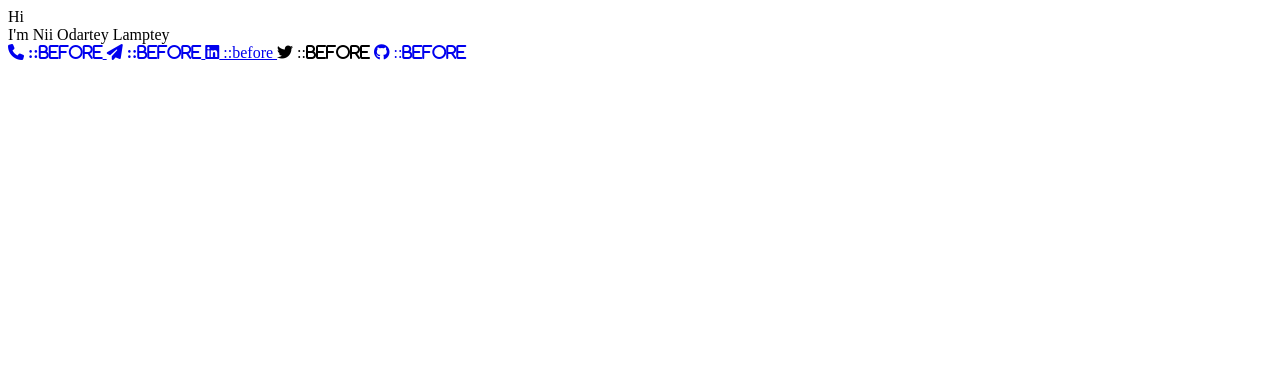
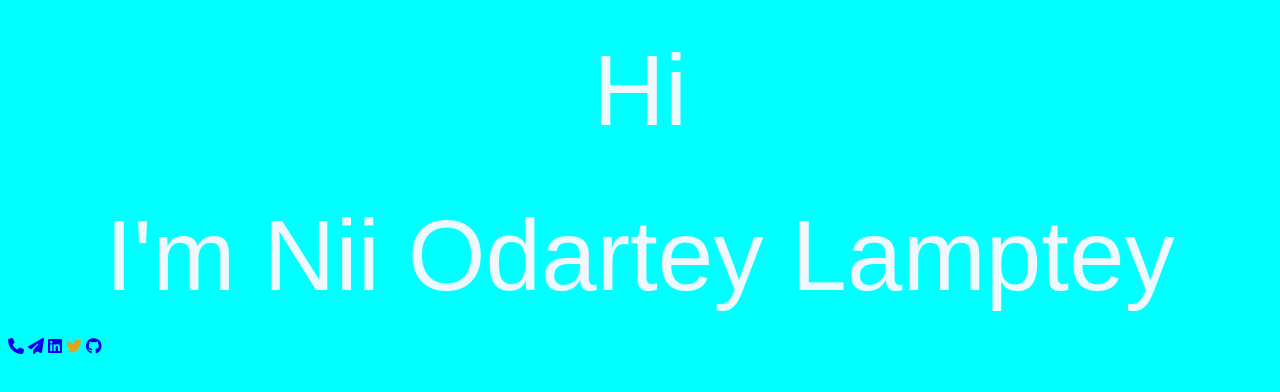
Before and after one commit to Barleymal-t/portfolio_site, a plain HTML site: page index.html in a window 1280 px wide. Drawn offline with Linux system fonts and the light colour scheme; some icons are missing.

Commit message:
Update index.html

```diff
--- a/index.html
+++ b/index.html
@@ -7,39 +7,19 @@
     <meta name="author" content="Nii Odartey Lamptey">
     <meta http-equiv="X-UA-Compatible" content="ie=edge">
     <title>Nii Odartey Lamptey</title>
-    <!--link href="style.css" rel="stylesheet"-->
     <link href="//netdna.bootstrapcdn.com/twitter-bootstrap/2.3.2/css/bootstrap-combined.no-icons.min.css" rel="stylesheet">
-<link href="//netdna.bootstrapcdn.com/font-awesome/3.2.1/css/font-awesome.css" rel="stylesheet">
+    <link href="//netdna.bootstrapcdn.com/font-awesome/3.2.1/css/font-awesome.css" rel="stylesheet">
+    <link href="style.css" rel="stylesheet">
 </head>
 <body style="font: bold;" >
     <div class="intro">Hi</div>
     <div class="intro" title="I'm a legend">I'm Nii Odartey Lamptey</div>
 <div class="icons-social">
-    <a href="+233543527942" aria-hidden="true" target="_blank" rel="noopener">
-        <i class="fas fa-phone">
-        ::before
-    </i>
-    </a>
-    <a href="mailto:niiodartey10@gmail.com" target"_blank">
-        <i class="fas fa-paper-plane">
-            ::before
-        </i>
-    </a>
-    <a href="https://www.linkedin.com/in/nii-odartey-lamptey-b427a41b5" target="_blank">
-        <i class="fab fa-linkedin"></i>
-        ::before
-        </i>
-    </a>
-    <a target="_blank">
-        <i class="fab fa-twitter">
-            ::before
-    </i>
-    </a>
-    <a href="https://github.com/Barleymal-t" target="_blank">
-        <i class="fab fa-github">
-            ::before
-        </i>
-    </a>
+    <a href="+233543527942" aria-hidden="true" target="_blank" rel="noopener"><i class="fas fa-phone"></i></a>
+    <a href="mailto:niiodartey10@gmail.com" target"_blank"><i class="fas fa-paper-plane"></i></a>
+    <a href="https://www.linkedin.com/in/nii-odartey-lamptey-b427a41b5" target="_blank"><i class="fab fa-linkedin"></i></i></a>
+    <a target="_blank"><i class="fab fa-twitter"></i></a>
+    <a href="https://github.com/Barleymal-t" target="_blank"><i class="fab fa-github"></i></a>
 </div>
 </body>
 </html>
```
